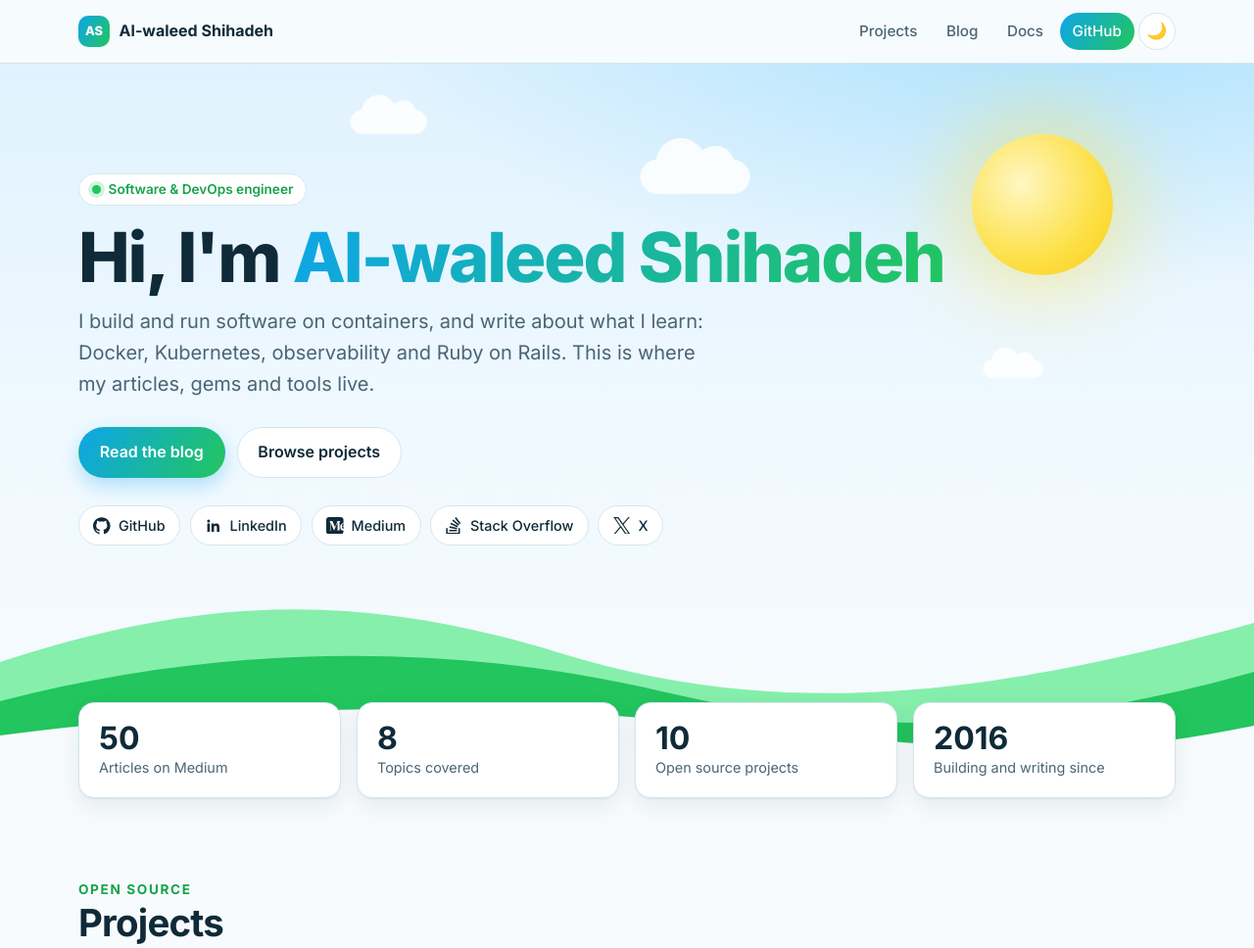
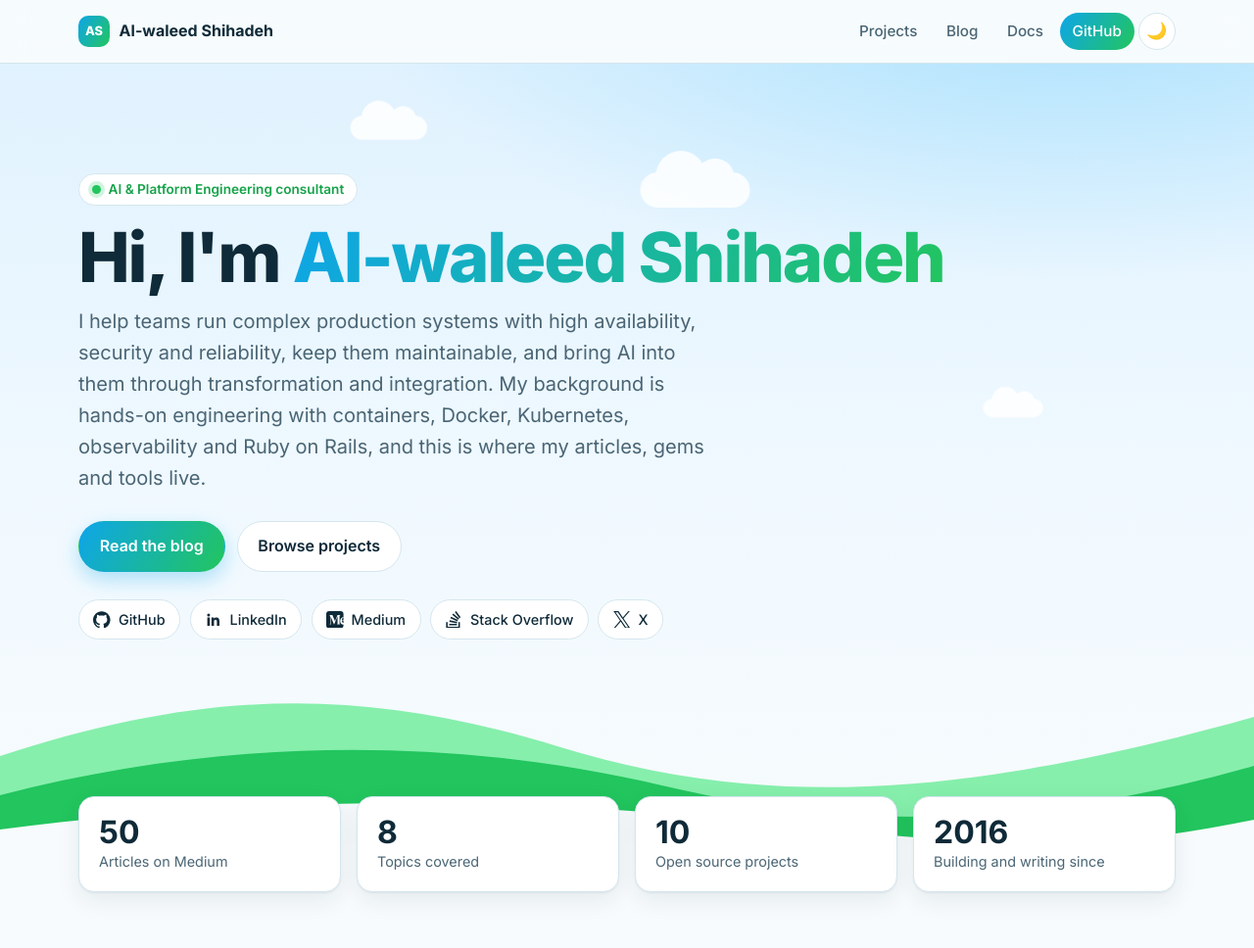
Before and after one commit to wshihadeh/wshihadeh.github.io, an Astro site in the folder web/: page / in a window 1280 px wide. Shown: the top 968 px of the page at 98% size. Built offline with nearby package versions, Linux system fonts and the light colour scheme; Astro itself is replaced by a stand-in of ours.

Commit message:
Update landing page: remove sun, new consultant headline and intro

```diff
--- a/web/src/layouts/Layout.astro
+++ b/web/src/layouts/Layout.astro
@@ -8,7 +8,7 @@ interface Props {
 
 const {
   title = 'Al-waleed Shihadeh',
-  description = 'Software and DevOps engineer. Articles, Ruby gems and open source tools about containers, observability and Rails.',
+  description = 'AI and Platform Engineering consultant. Highly available, secure and reliable production systems, AI integration, plus articles and open source tools.',
 } = Astro.props;
 const canonical = new URL(Astro.url.pathname, Astro.site);
 ---
--- a/web/src/pages/index.astro
+++ b/web/src/pages/index.astro
@@ -35,17 +35,18 @@ const docsUrl = (doc: string) => `/docs/${doc}/`;
 
   <main>
     <section class="hero">
-      <div class="sun" aria-hidden="true"></div>
       <div class="cloud c1" aria-hidden="true"></div>
       <div class="cloud c2" aria-hidden="true"></div>
       <div class="cloud c3" aria-hidden="true"></div>
 
       <div class="container">
-        <span class="eyebrow">Software &amp; DevOps engineer</span>
+        <span class="eyebrow">AI &amp; Platform Engineering consultant</span>
         <h1>Hi, I'm <span class="gradient-text">Al-waleed Shihadeh</span></h1>
         <p class="lead">
-          I build and run software on containers, and write about what I learn: Docker, Kubernetes,
-          observability and Ruby on Rails. This is where my articles, gems and tools live.
+          I help teams run complex production systems with high availability, security and
+          reliability, keep them maintainable, and bring AI into them through transformation and
+          integration. My background is hands-on engineering with containers, Docker, Kubernetes,
+          observability and Ruby on Rails, and this is where my articles, gems and tools live.
         </p>
         <div class="hero-actions">
           <a class="btn btn-primary" href="#blog">Read the blog</a>
--- a/web/src/styles/global.css
+++ b/web/src/styles/global.css
@@ -144,17 +144,7 @@ a:focus-visible, button:focus-visible, input:focus-visible {
 .social:hover { border-color: var(--accent); text-decoration: none; transform: translateY(-1px); }
 .social svg { width: 1.1rem; height: 1.1rem; fill: currentColor; }
 
-/* sun + clouds + hills */
-.sun {
-  position: absolute; right: clamp(1rem, 12vw, 9rem); top: clamp(2rem, 6vw, 4.5rem);
-  width: clamp(5rem, 12vw, 9rem); aspect-ratio: 1; border-radius: 50%; z-index: 1;
-  background: radial-gradient(circle at 35% 35%, #fff7c2, #fde047 60%, #facc15);
-  box-shadow: 0 0 80px 20px rgb(253 224 71 / 45%);
-}
-:root[data-theme='dark'] .sun {
-  background: radial-gradient(circle at 35% 35%, #fff, #dbeafe 60%, #bfdbfe);
-  box-shadow: 0 0 60px 10px rgb(191 219 254 / 25%);
-}
+/* clouds + hills */
 .cloud {
   position: absolute; z-index: 1; height: 2.2rem; width: 7rem; border-radius: 999px;
   background: #fff; opacity: .85; filter: blur(.3px); animation: drift 40s linear infinite;
@@ -168,7 +158,6 @@ a:focus-visible, button:focus-visible, input:focus-visible {
 :root[data-theme='dark'] .cloud { opacity: .08; }
 @media (max-width: 720px) {
   .cloud { display: none; }
-  .sun { top: .25rem; right: 1rem; width: 3.5rem; opacity: .9; }
 }
 @keyframes drift { 0% { translate: -30px 0; } 50% { translate: 40px 0; } 100% { translate: -30px 0; } }
 .hills { position: absolute; left: 0; right: 0; bottom: -1px; width: 100%; height: clamp(110px, 18vw, 200px); z-index: 1; display: block; }
```
